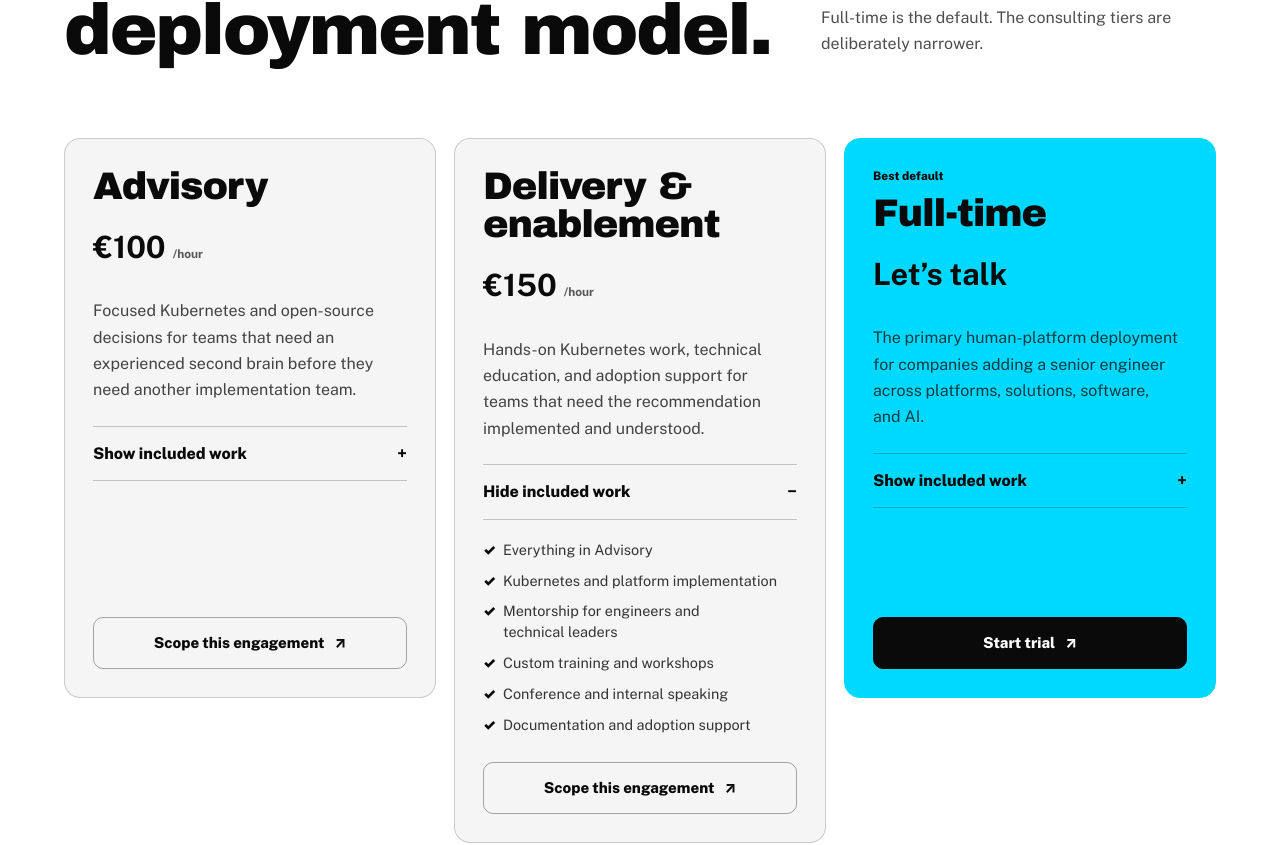
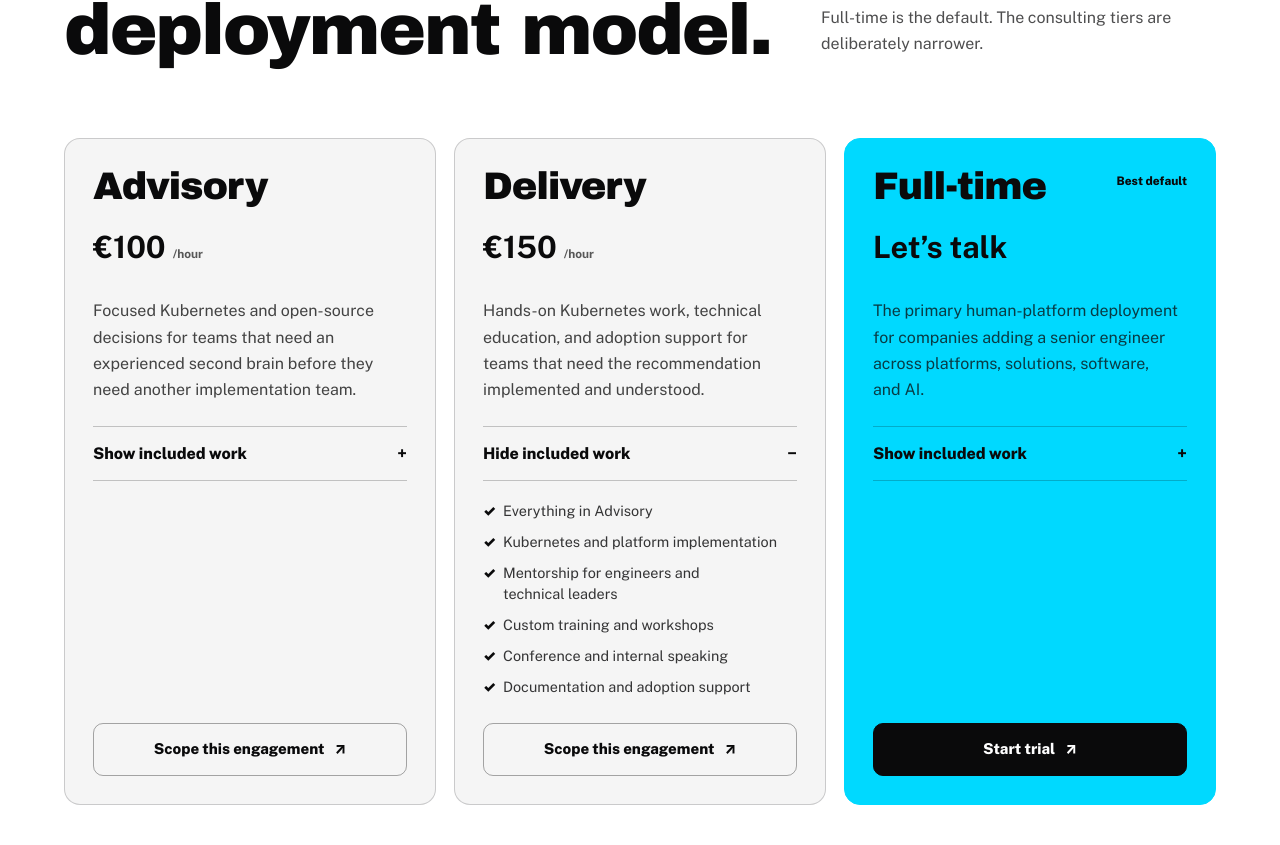
Before and after one commit to mbianchidev/mock-startup-website, a Next.js app: page /pricing in a window 1280 px wide. Shown: the part 1263-2108 px from the top of the page. Built offline with nearby package versions, Linux system fonts and the light colour scheme.

Commit message:
fix: align pricing cards

```diff
--- a/src/app/inner.module.css
+++ b/src/app/inner.module.css
@@ -1304,12 +1304,13 @@
     display: grid;
     grid-template-columns: repeat(3, minmax(0, 1fr));
     gap: 18px;
-    align-items: start;
+    align-items: stretch;
 }
 
 .pricingPlan {
     display: flex;
     flex-direction: column;
+    height: 100%;
     min-width: 0;
     min-height: 560px;
     padding: 28px;
@@ -1325,6 +1326,7 @@
 }
 
 .planHeader {
+    position: relative;
     display: grid;
     gap: 18px;
     align-content: start;
@@ -1334,8 +1336,15 @@
     min-width: 0;
 }
 
+.recommendedPlan .planHeader > div:first-child {
+    padding-right: 88px;
+}
+
 .planHeader p {
-    margin: 0 0 8px;
+    position: absolute;
+    top: 0.35rem;
+    right: 0;
+    margin: 0;
     font-size: 0.74rem;
     font-weight: 900;
 }
@@ -1373,7 +1382,7 @@
 }
 
 .pricingPlan > p {
-    min-height: 104px;
+    min-height: calc(1.65em * 4);
     margin: 26px 0 22px;
     color: color-mix(in srgb, var(--bg-primary) 76%, transparent);
     line-height: 1.65;
--- a/src/app/pricing/page.tsx
+++ b/src/app/pricing/page.tsx
@@ -34,7 +34,7 @@ const pricingPlans: PricingPlan[] = [
   },
   {
     id: 'delivery',
-    name: 'Delivery & enablement',
+    name: 'Delivery',
     description: 'Hands-on Kubernetes work, technical education, and adoption support for teams that need the recommendation implemented and understood.',
     price: '€150',
     hourlyRate: 150,
```
Also changed, not shown: 1 other file (tests, documents, lock files or other folders).
